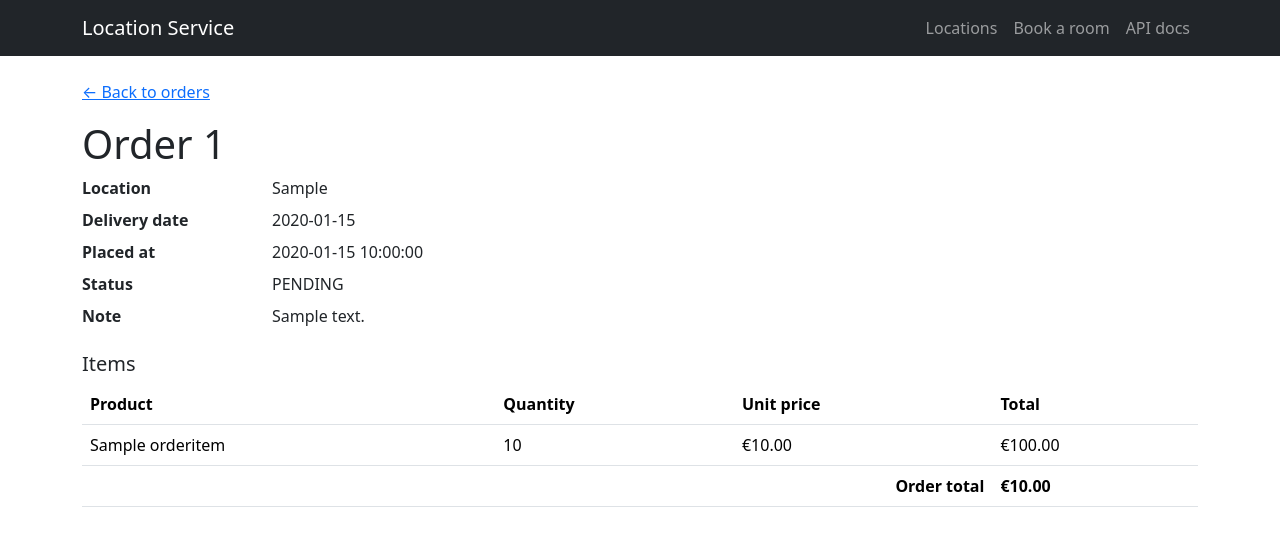
After one commit to jettro/meeting-planner, a FastAPI app: page /orders/1 in a window 1280 px wide. The commit adds this page. Shown: the top 546 px of the page. Run offline with FastAPI, Linux system fonts and the light colour scheme; tables that the repository leaves empty hold one stand-in row (values such as "Sample post"); some libraries are stand-ins or nearby versions.

Commit message:
nomnom-service: add clickable order detail page
Add a GET /orders/{order_id} UI route that shows an order's full details (location, delivery date, status, note, line items, total). Order rows in the orders list are now clickable and link to this page.

Co-authored-by: Copilot <223556219+Copilot@users.noreply.github.com>

```diff
--- /dev/null
+++ b/services/nomnom-service/src/nomnom_service/templates/order_detail.html
@@ -0,0 +1,49 @@
+{% extends "base.html" %}
+{% block title %}Order {{ order.order_id[:8] }}{% endblock %}
+{% block content %}
+<p><a href="/orders">&larr; Back to orders</a></p>
+<h1>Order {{ order.order_id[:8] }}</h1>
+<dl class="row">
+    <dt class="col-sm-2">Location</dt>
+    <dd class="col-sm-10">{{ order.location }}</dd>
+
+    <dt class="col-sm-2">Delivery date</dt>
+    <dd class="col-sm-10">{{ order.delivery_date }}</dd>
+
+    <dt class="col-sm-2">Placed at</dt>
+    <dd class="col-sm-10">{{ order.order_timestamp }}</dd>
+
+    <dt class="col-sm-2">Status</dt>
+    <dd class="col-sm-10">{{ order.status.value }}</dd>
+
+    {% if order.note %}
+    <dt class="col-sm-2">Note</dt>
+    <dd class="col-sm-10">{{ order.note }}</dd>
+    {% endif %}
+</dl>
+
+<h5>Items</h5>
+<table class="table">
+    <thead>
+        <tr><th>Product</th><th>Quantity</th><th>Unit price</th><th>Total</th></tr>
+    </thead>
+    <tbody>
+    {% for item in items %}
+        <tr>
+            <td>{{ item.product_name }}</td>
+            <td>{{ item.quantity }}</td>
+            <td>&euro;{{ "%.2f"|format(item.unit_price) }}</td>
+            <td>&euro;{{ "%.2f"|format(item.total_price) }}</td>
+        </tr>
+    {% else %}
+        <tr><td colspan="4">No items.</td></tr>
+    {% endfor %}
+    </tbody>
+    <tfoot>
+        <tr>
+            <th colspan="3" class="text-end">Order total</th>
+            <th>&euro;{{ "%.2f"|format(order.total_amount) }}</th>
+        </tr>
+    </tfoot>
+</table>
+{% endblock %}
--- a/services/nomnom-service/src/nomnom_service/templates/orders.html
+++ b/services/nomnom-service/src/nomnom_service/templates/orders.html
@@ -6,8 +6,8 @@
     <thead><tr><th>Order</th><th>Location</th><th>Delivery date</th><th>Status</th><th>Total</th></tr></thead>
     <tbody>
     {% for order in orders %}
-        <tr>
-            <td>{{ order.order_id[:8] }}</td>
+        <tr class="order-row" onclick="window.location='/orders/{{ order.order_id }}'" style="cursor: pointer;">
+            <td><a href="/orders/{{ order.order_id }}">{{ order.order_id[:8] }}</a></td>
             <td>{{ order.location }}</td>
             <td>{{ order.delivery_date }}</td>
             <td>{{ order.status.value }}</td>
```
Also changed, not shown: services/nomnom-service/src/nomnom_service/ui.py (+14 -1 lines).
